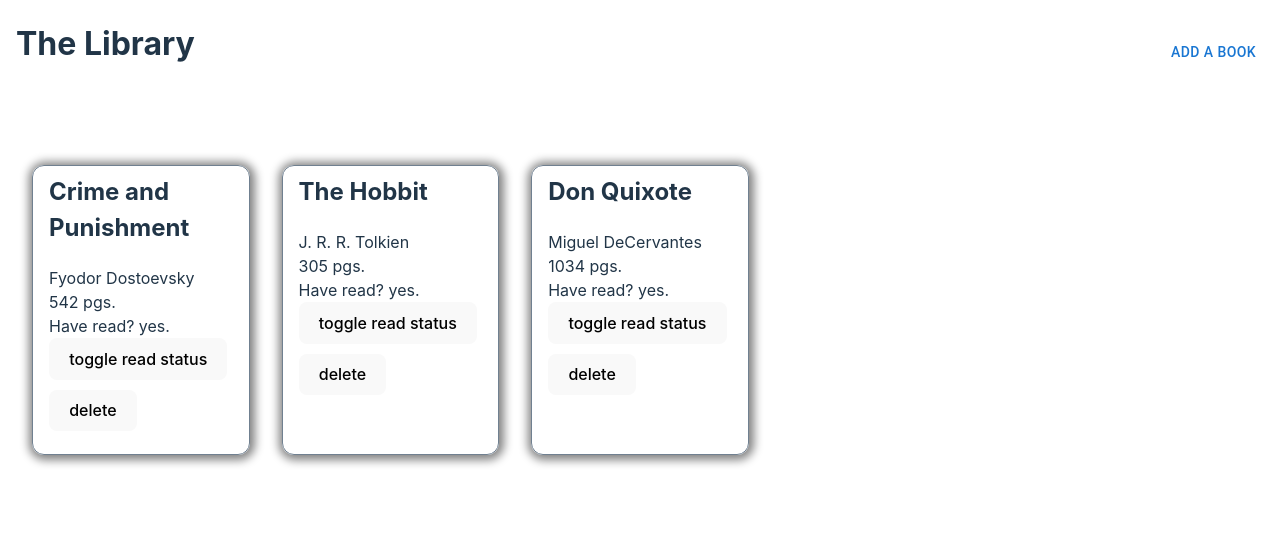
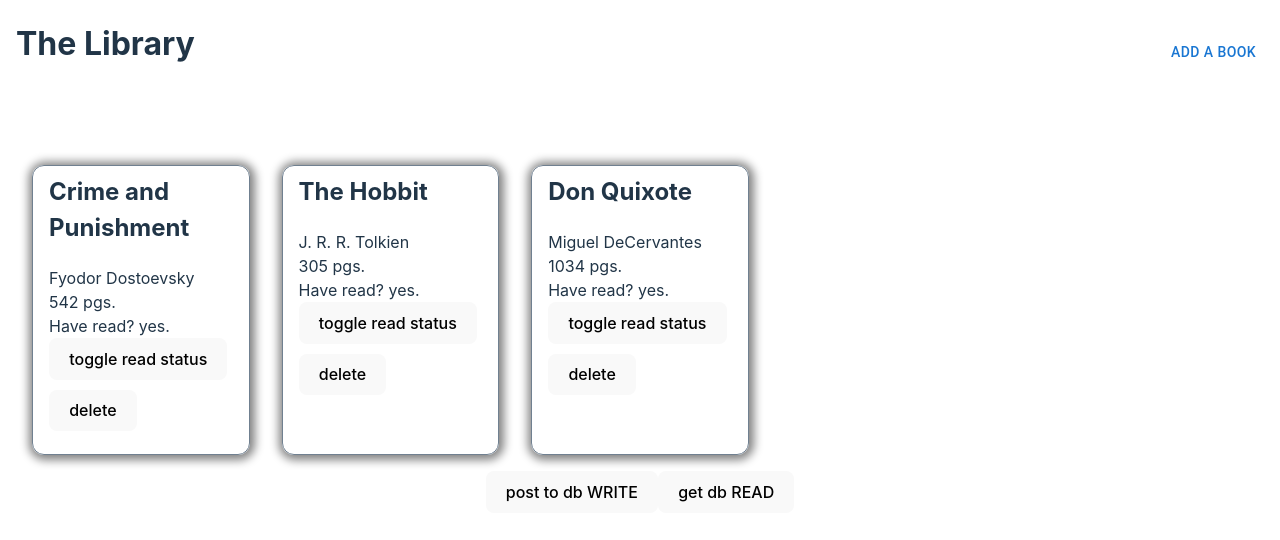
Before and after one commit to SalamanderCtesiphon/library-project, a React (Vite) app: page / in a window 1280 px wide. Shown: the top 540 px of the page. Built offline with nearby package versions, Linux system fonts and the light colour scheme.

Commit message:
considering the appropriate data structure for the application

```diff
--- a/src/App.jsx
+++ b/src/App.jsx
@@ -80,6 +80,17 @@ function App() {
   const handleOpen = () => setOpen(true)
   const handleClose = () => setOpen(false)
 
+  async function postToDb() {
+    try {
+      const docRef = await addDoc(collection(db, 'books'), {
+        todo: todo,
+      })
+      console.log('Document written with ID: ', docRef.id)
+    } catch (e) {
+      console.error('Error adding document: ', e)
+    }
+  }
+
   return (
     <>
       <Header
@@ -113,6 +124,8 @@ function App() {
           </section>
         )}
       </div>
+      <button onClick={() => postToDb()}>post to db WRITE</button>
+      <button onClick={() => getDb()}>get db READ</button>
     </>
   )
 }
```
